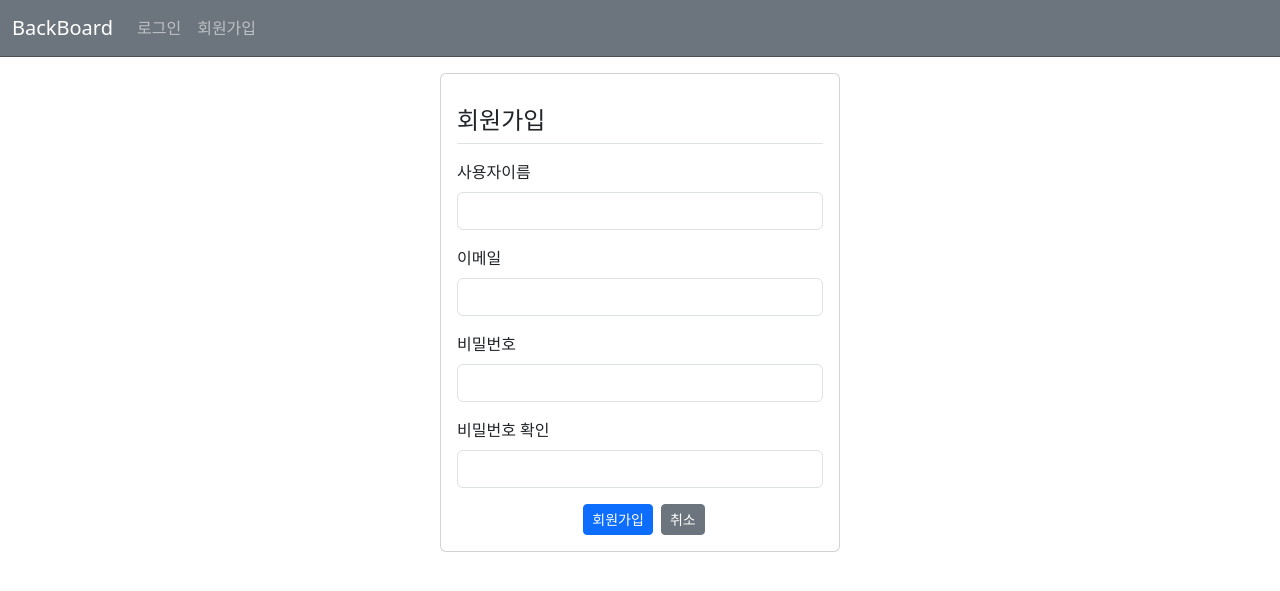
After one commit to zzzissu/basic-springboot-2024, a Spring Boot app: page /member/register in a window 1280 px wide. The commit adds this page. Shown: the top 591 px of the page. Run offline with Spring Boot 4, Linux system fonts and the light colour scheme; some of the project's set-up classes (security, data sources, template engines, error pages and the like) are left out, and stand-ins take their place; some libraries are stand-ins or nearby versions.

Commit message:
2024.06.21

```diff
--- a/spring03/backboard/src/main/java/com/zzzissu/backboard/controller/BoardController.java
+++ b/spring03/backboard/src/main/java/com/zzzissu/backboard/controller/BoardController.java
@@ -1,6 +1,6 @@
 package com.zzzissu.backboard.controller;
 
-import java.util.List;
+// import java.util.List;
 
 import org.springframework.data.domain.Page;
 import org.springframework.stereotype.Controller;
@@ -22,7 +22,7 @@ import lombok.RequiredArgsConstructor;
 // import org.springframework.web.bind.annotation.RequestParam;
 import org.springframework.web.bind.annotation.RequestParam;
 import org.springframework.web.bind.annotation.PostMapping;
-import org.springframework.web.bind.annotation.RequestBody;
+// import org.springframework.web.bind.annotation.RequestBody;
 
 
 
--- /dev/null
+++ b/spring03/backboard/src/main/java/com/zzzissu/backboard/controller/MemberController.java
@@ -0,0 +1,60 @@
+package com.zzzissu.backboard.controller;
+
+import org.springframework.dao.DataIntegrityViolationException;
+import org.springframework.stereotype.Controller;
+import org.springframework.validation.BindingResult;
+import org.springframework.web.bind.annotation.RequestMapping;
+
+import com.zzzissu.backboard.service.MemberService;
+import com.zzzissu.backboard.validation.MemberForm;
+
+import jakarta.validation.Valid;
+import lombok.RequiredArgsConstructor;
+import org.springframework.web.bind.annotation.GetMapping;
+// import org.springframework.web.bind.annotation.RequestParam;
+import org.springframework.web.bind.annotation.PostMapping;
+// import org.springframework.web.bind.annotation.RequestBody;
+
+@RequiredArgsConstructor
+@RequestMapping("/member")
+@Controller
+public class MemberController {
+
+    private final MemberService memberService;
+
+    @GetMapping("/login")
+    public String login() {
+        return "member/login";   // templates/member/register.html
+    }
+
+    @GetMapping("/register")
+    public String register(MemberForm memberForm) {
+        return "member/register";   // templates/member/register.html
+    }
+
+    @PostMapping("/register")
+    public String register(@Valid MemberForm memberForm, BindingResult bindingResult) {
+        if(bindingResult.hasErrors()) {
+            return "member/register";
+        }
+
+        if(!memberForm.getPassword1().equals(memberForm.getPassword2())) {
+            bindingResult.rejectValue("password2", "passwordInCorrect", "패스워드가 일치하지 않습니다.");
+            return "member/register";
+        }
+
+        // 중복사용자 처리
+        try {
+        this.memberService.setMember(memberForm.getUsername(), memberForm.getEmail(), memberForm.getPassword1());
+        } catch (DataIntegrityViolationException e) {
+            e.printStackTrace();
+            bindingResult.reject("registerFailed", "이미 등록된 사용자입니다.");
+            return "member/register";
+        } catch (Exception e) {
+            e.printStackTrace();
+            bindingResult.reject("registerFailed", e.getMessage());
+            return "member/register";
+        }
+        return "redirect:/";
+    }
+}
--- a/spring03/backboard/src/main/java/com/zzzissu/backboard/controller/ReplyController.java
+++ b/spring03/backboard/src/main/java/com/zzzissu/backboard/controller/ReplyController.java
@@ -4,7 +4,7 @@ import org.springframework.stereotype.Controller;
 import org.springframework.ui.Model;
 import org.springframework.validation.BindingResult;
 import org.springframework.web.bind.annotation.RequestMapping;
-import org.springframework.web.bind.annotation.RequestParam;
+// import org.springframework.web.bind.annotation.RequestParam;
 
 import com.zzzissu.backboard.entity.Board;
 import com.zzzissu.backboard.service.BoardService;
--- a/spring03/backboard/src/main/java/com/zzzissu/backboard/repository/MemberRepository.java
+++ b/spring03/backboard/src/main/java/com/zzzissu/backboard/repository/MemberRepository.java
@@ -1,5 +1,6 @@
 package com.zzzissu.backboard.repository;
 
+import java.util.Optional;
 import org.springframework.data.jpa.repository.JpaRepository;
 import org.springframework.stereotype.Repository;
 
@@ -7,5 +8,8 @@ import com.zzzissu.backboard.entity.Member;
 
 @Repository
 public interface MemberRepository extends JpaRepository<Member, Long>{
+    Optional<Member> findByUsername(String username);
+
+    Optional<Member> findByEmail(String email);
 
 }
--- a/spring03/backboard/src/main/resources/static/main.css
+++ b/spring03/backboard/src/main/resources/static/main.css
@@ -7,3 +7,8 @@ a:hover {
     text-decoration: underline;
     color: #0d62fd;
 }
+
+.form-register {
+    max-width: 400px;
+    padding: 1rem;
+}
--- a/spring03/backboard/src/main/resources/templates/layout.html
+++ b/spring03/backboard/src/main/resources/templates/layout.html
@@ -6,27 +6,13 @@
     <title>Backboard Website</title>
     <!-- <link rel="icon" href="./assets/favicon.ico"> -->
     <!-- <link rel="stylesheet" type="text/css" th:href="@{/bootstrap.min.css}" /> -->
-    <link
-      rel="stylesheet"
-      href="https://cdn.jsdelivr.net/npm/bootstrap@5.3.3/dist/css/bootstrap.min.css"
-      integrity="sha384-QWTKZyjpPEjISv5WaRU9OFeRpok6YctnYmDr5pNlyT2bRjXh0JMhjY6hW+ALEwIH"
-      crossorigin="anonymous"
-    />
+    <link rel="stylesheet" href="https://cdn.jsdelivr.net/npm/bootstrap@5.3.3/dist/css/bootstrap.min.css"
+      integrity="sha384-QWTKZyjpPEjISv5WaRU9OFeRpok6YctnYmDr5pNlyT2bRjXh0JMhjY6hW+ALEwIH" crossorigin="anonymous" />
     <!-- 웹사이트용  -->
     <link rel="stylesheet" th:href="@{/main.css}" />
     <!-- Favicon -->
-    <link
-      rel="icon"
-      href="https://getbootstrap.com//docs/5.3/assets/img/favicons/favicon-32x32.png"
-      sizes="32x32"
-      type="image/png"
-    />
-    <link
-      rel="icon"
-      href="https://getbootstrap.com//docs/5.3/assets/img/favicons/favicon-16x16.png"
-      sizes="16x16"
-      type="image/png"
-    />
+    <link rel="icon" href="https://getbootstrap.com//docs/5.3/assets/img/favicons/favicon-32x32.png" sizes="32x32" type="image/png" />
+    <link rel="icon" href="https://getbootstrap.com//docs/5.3/assets/img/favicons/favicon-16x16.png" sizes="16x16" type="image/png" />
   </head>
   <body>
     <!-- 네비게이션 바 -->
@@ -42,7 +28,10 @@
           <div class="collapse navbar-collapse" id="navbarSupportedContent">
               <ul class="navbar-nav me-auto mb-2 mb-lg-0">
                   <li class="nav-item">
-                      <a class="nav-link" href="#">로그인</a>
+                      <a th:href="@{/member/login}" class="nav-link" href="#">로그인</a>
+                  </li>
+                  <li class="nav-item">
+                    <a th:href="@{/member/register}" class="nav-link">회원가입</a>
                   </li>
               </ul>
           </div>
@@ -51,11 +40,8 @@
     <!-- 레이아웃에 적용될 하위페이지 위치 -->
     <th:block layout:fragment="main-content"></th:block>
     <!-- <script th:src="@{/bootstrap.min.js}"></script> -->
-    <script
-      src="https://cdn.jsdelivr.net/npm/bootstrap@5.3.3/dist/js/bootstrap.bundle.min.js"
-      integrity="sha384-YvpcrYf0tY3lHB60NNkmXc5s9fDVZLESaAA55NDzOxhy9GkcIdslK1eN7N6jIeHz"
-      crossorigin="anonymous"
-    ></script>
+    <script src="https://cdn.jsdelivr.net/npm/bootstrap@5.3.3/dist/js/bootstrap.bundle.min.js"
+            integrity="sha384-YvpcrYf0tY3lHB60NNkmXc5s9fDVZLESaAA55NDzOxhy9GkcIdslK1eN7N6jIeHz" crossorigin="anonymous" ></script>
     <!-- 각 페이지마다 추가되어야 할 자바스크립트 영역 -->
     <th:block layout:fragment="sub-script"></th:block>
   </body>
--- /dev/null
+++ b/spring03/backboard/src/main/resources/templates/member/register.html
@@ -0,0 +1,34 @@
+<!DOCTYPE html>
+<html lang="ko" xmlns:th="http://www.thymeleaf.org" layout:decorate="~{layout}">
+  <div layout:fragment="main-content" class="card container my-3 form-register">
+    <div class="my-3 border-bottom">
+        <h4>회원가입</h4>
+    </div>
+
+    <form th:action="@{/member/register}" th:object="${memberForm}" method="post">
+        <!-- /templates/errors.html include -->
+        <div th:replace="~{errors :: formErrorFragment}"></div>
+        <div class="mb-3">
+            <label for="username" class="form-label">사용자이름</label>
+            <input type="text" th:field="*{username}" class="form-control">
+        </div>
+        <div class="mb-3">
+            <label for="email" class="form-label">이메일</label>
+            <input type="text" th:field="*{email}" class="form-control">
+        </div>
+        <div class="mb-3">
+            <label for="password1" class="form-label">비밀번호</label>
+            <input type="password" th:field="*{password1}" class="form-control">
+        </div>
+        <div class="mb-3">
+            <label for="password2" class="form-label">비밀번호 확인</label>
+            <input type="password" th:field="*{password2}" class="form-control">
+        </div>
+
+        <div class="d-flex justify-content-center">
+            <button type="submit" class="btn btn-sm btn-primary mx-2">회원가입</button>
+            <a href="/" class="btn btn-sm btn-secondary">취소</a>
+        </div>
+    </form>
+  </div>
+</html>
```
Also changed, not shown: spring03/backboard/src/main/java/com/zzzissu/backboard/entity/Member.java (+16 -0 lines), spring03/backboard/src/main/java/com/zzzissu/backboard/security/MemberRole.java (added, +26 -0 lines), spring03/backboard/src/main/java/com/zzzissu/backboard/security/SecurityConfig.java (+9 -0 lines), spring03/backboard/src/main/java/com/zzzissu/backboard/service/MemberSecurityService.java (added, +46 -0 lines), spring03/backboard/src/main/java/com/zzzissu/backboard/service/MemberService.java (+15 -4 lines), spring03/backboard/src/main/java/com/zzzissu/backboard/validation/MemberForm.java (added, +26 -0 lines), spring03/backboard/src/main/resources/templates/board/create.html (+6 -5 lines), spring03/backboard/src/main/resources/templates/member/login.html (added, +29 -0 lines), README.md.
